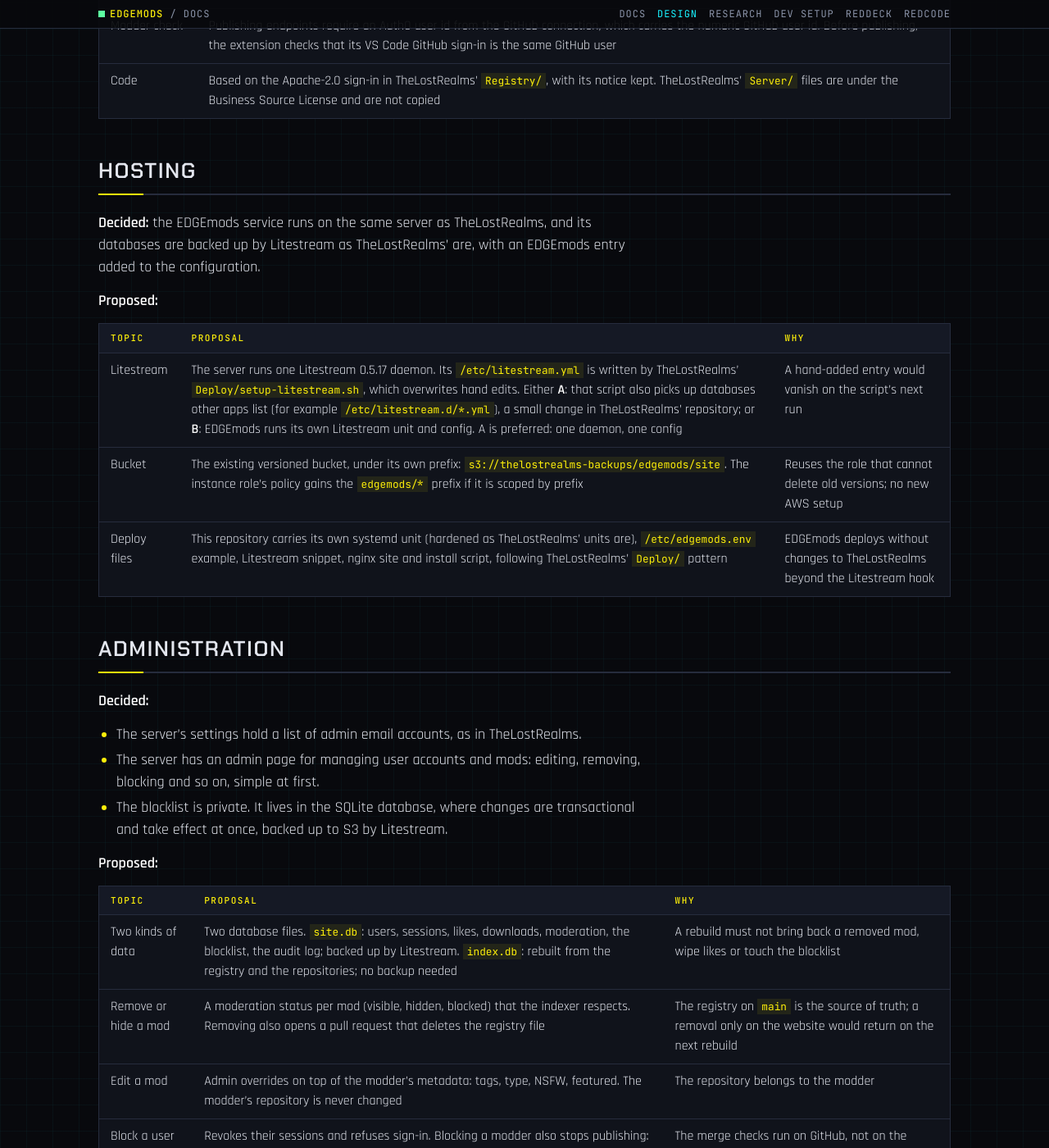
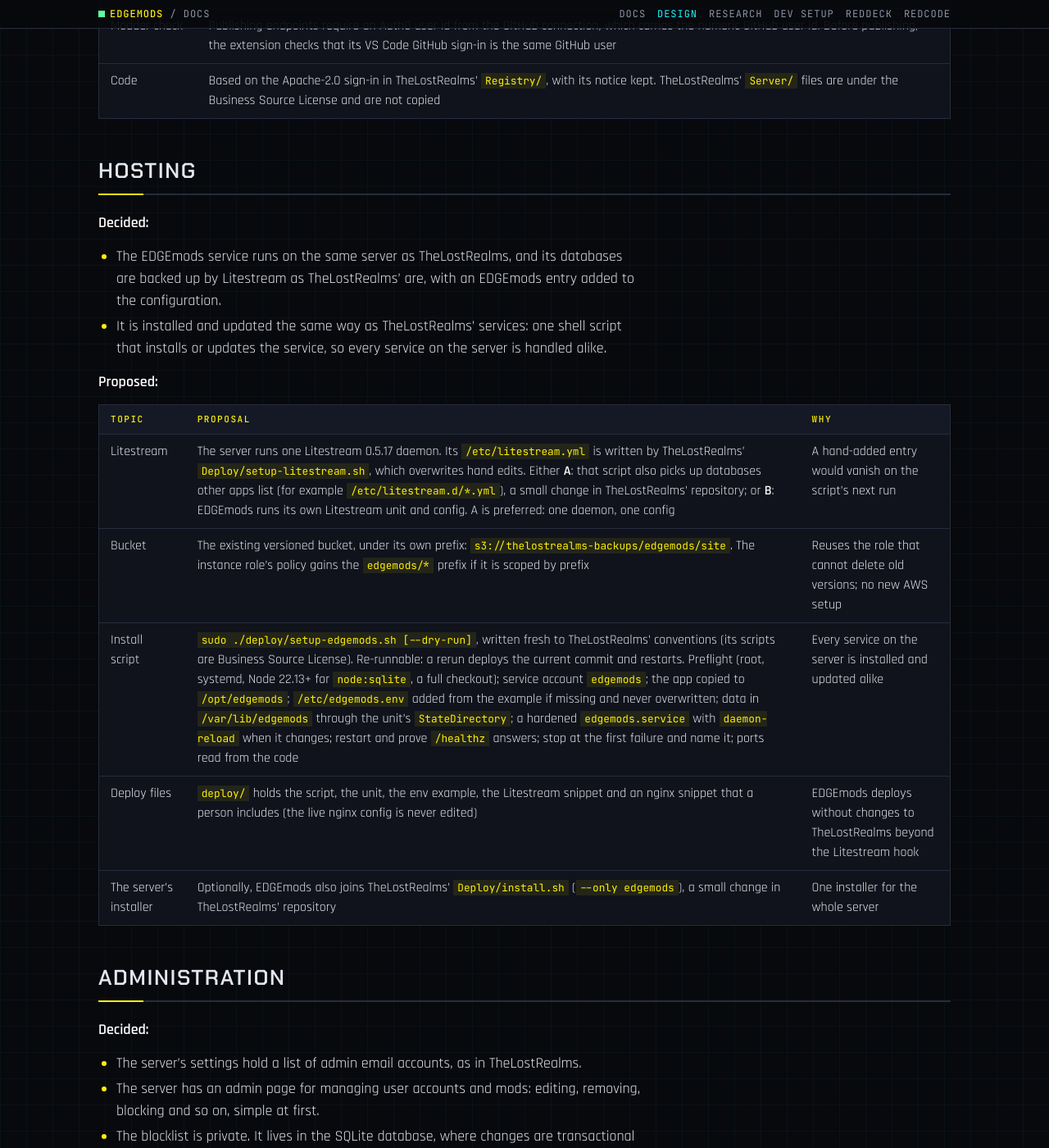
Before and after one commit to Edgemodders/EDGEmods, a Jekyll site: the page built from docs/design.md, in a window 1280 px wide and 1400 px high, scrolled down 5853 px. Shown: the whole window at 82% size. Built offline with Jekyll 4.4.1, drawn with Linux system fonts in a browser that asks for light colours; our own code applies the rules of GitHub Pages for plain Markdown files; some of the changed text lies outside the part shown.

Commit message:
Design: install and update the service with one script, as TheLostRealms does
Co-Authored-By: Claude Opus 5.5 <noreply@anthropic.com>

```diff
--- a/docs/design.md
+++ b/docs/design.md
@@ -131,7 +131,10 @@ A modder who signs in with email or Google can browse but does not see their pub
 
 ## Hosting
 
-**Decided:** the EDGEmods service runs on the same server as TheLostRealms, and its databases are backed up by Litestream as TheLostRealms' are, with an EDGEmods entry added to the configuration.
+**Decided:**
+
+- The EDGEmods service runs on the same server as TheLostRealms, and its databases are backed up by Litestream as TheLostRealms' are, with an EDGEmods entry added to the configuration.
+- It is installed and updated the same way as TheLostRealms' services: one shell script that installs or updates the service, so every service on the server is handled alike.
 
 **Proposed:**
 
@@ -139,7 +142,9 @@ A modder who signs in with email or Google can browse but does not see their pub
 |---|---|---|
 | Litestream | The server runs one Litestream 0.5.17 daemon. Its `/etc/litestream.yml` is written by TheLostRealms' `Deploy/setup-litestream.sh`, which overwrites hand edits. Either **A**: that script also picks up databases other apps list (for example `/etc/litestream.d/*.yml`), a small change in TheLostRealms' repository; or **B**: EDGEmods runs its own Litestream unit and config. A is preferred: one daemon, one config | A hand-added entry would vanish on the script's next run |
 | Bucket | The existing versioned bucket, under its own prefix: `s3://thelostrealms-backups/edgemods/site`. The instance role's policy gains the `edgemods/*` prefix if it is scoped by prefix | Reuses the role that cannot delete old versions; no new AWS setup |
-| Deploy files | This repository carries its own systemd unit (hardened as TheLostRealms' units are), `/etc/edgemods.env` example, Litestream snippet, nginx site and install script, following TheLostRealms' `Deploy/` pattern | EDGEmods deploys without changes to TheLostRealms beyond the Litestream hook |
+| Install script | `sudo ./deploy/setup-edgemods.sh [--dry-run]`, written fresh to TheLostRealms' conventions (its scripts are Business Source License). Re-runnable: a rerun deploys the current commit and restarts. Preflight (root, systemd, Node 22.13+ for `node:sqlite`, a full checkout); service account `edgemods`; the app copied to `/opt/edgemods`; `/etc/edgemods.env` added from the example if missing and never overwritten; data in `/var/lib/edgemods` through the unit's `StateDirectory`; a hardened `edgemods.service` with `daemon-reload` when it changes; restart and prove `/healthz` answers; stop at the first failure and name it; ports read from the code | Every service on the server is installed and updated alike |
+| Deploy files | `deploy/` holds the script, the unit, the env example, the Litestream snippet and an nginx snippet that a person includes (the live nginx config is never edited) | EDGEmods deploys without changes to TheLostRealms beyond the Litestream hook |
+| The server's installer | Optionally, EDGEmods also joins TheLostRealms' `Deploy/install.sh` (`--only edgemods`), a small change in TheLostRealms' repository | One installer for the whole server |
 
 ## Administration
 
@@ -212,7 +217,8 @@ To be agreed. The format comes first, because the checks, the website and the ex
 |---|---|
 | The metadata format and the publishing form's fields | Next, on their own page |
 | Where the website lives | A path on edgemodders.ai, a subdomain, or another domain; with EDGEweb |
-| Litestream on the shared server | Option A (TheLostRealms' script picks up other apps' databases) or B (EDGEmods' own unit); see "Hosting" |
+| Litestream on the shared server | Option A (TheLostRealms' script picks up other apps' databases) or B (EDGEmods' own unit); the bucket; see "Hosting" |
+| The server's installer | Whether EDGEmods also joins TheLostRealms' `Deploy/install.sh` |
 | Which malware scanner | VirusTotal's terms for this use, ClamAV, or both |
 | What the agent review tags and refuses | The owner defines it before R6 |
 | Nexus | Cross-posting, linked both ways? REDdeck already speaks to Nexus |
```
